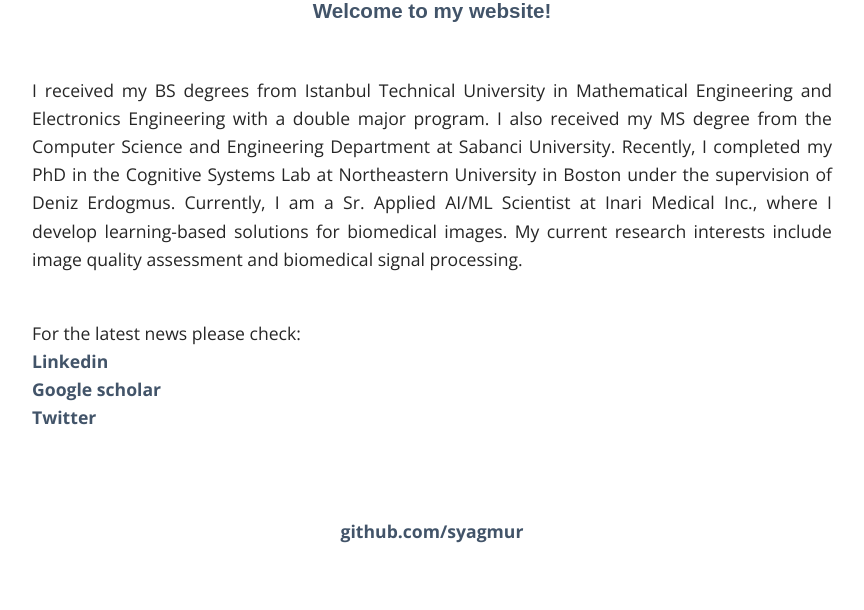
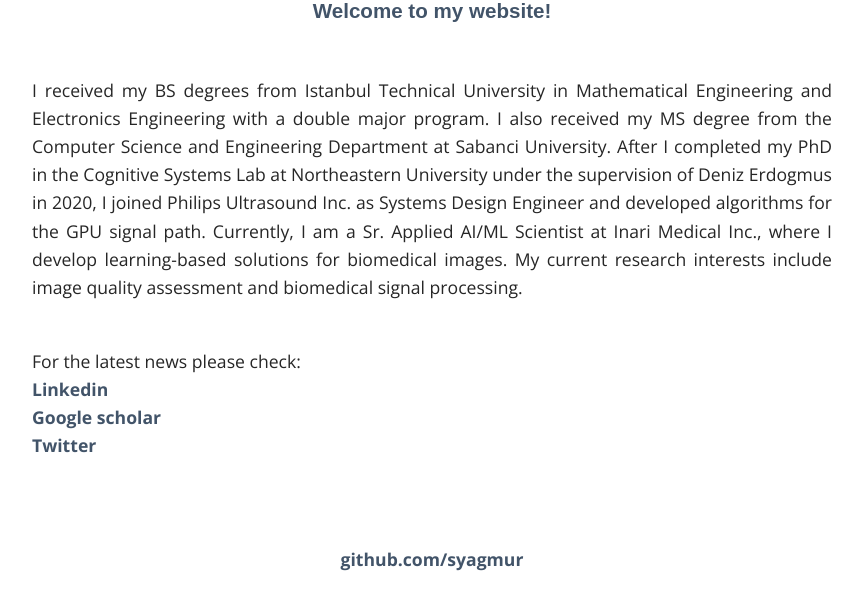
Before and after one commit to syagmur/syagmur.github.io, a Jekyll site: the page built from index.html, in a window 1280 px wide and 900 px high, scrolled down 532 px, cut to the strip 287-897 px from the top of the window. Shown: the whole strip, without its empty margins (208-1072 px from the left). Built offline with Jekyll 4.4.1, drawn with Linux system fonts in a browser that asks for light colours; nearby versions of some CDN libraries; some web fonts are replaced; library files that are not in the unit come from our copies; before the commit the page ends 1404 px from its top, so only the background shows below that.

Commit message:
Update index.html

```diff
--- a/index.html
+++ b/index.html
@@ -12,8 +12,9 @@ title: Sezen Yağmur Önol, PhD
 
    <br>
         I received my BS degrees from Istanbul Technical University in Mathematical Engineering and Electronics Engineering with a double major program.
-        I also received my MS degree from the Computer Science and Engineering Department at Sabanci University. Recently, I completed my PhD in the
-        Cognitive Systems Lab at Northeastern University in Boston under the supervision of Deniz Erdogmus. Currently, I am a Sr. Applied AI/ML Scientist
+        I also received my MS degree from the Computer Science and Engineering Department at Sabanci University. After I completed my PhD in the
+        Cognitive Systems Lab at Northeastern University under the supervision of Deniz Erdogmus in 2020, I joined Philips Ultrasound Inc. as
+        Systems Design Engineer and developed algorithms for the GPU signal path. Currently, I am a Sr. Applied AI/ML Scientist
         at Inari Medical Inc., where I develop learning-based solutions for biomedical images. My current research interests include image quality
         assessment and biomedical signal processing.
     </p>
```
